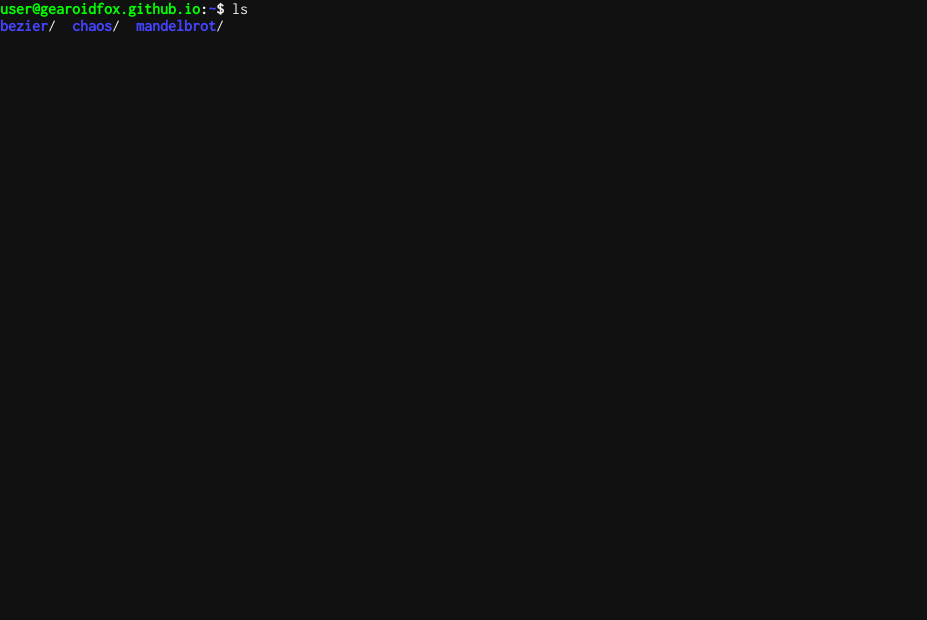
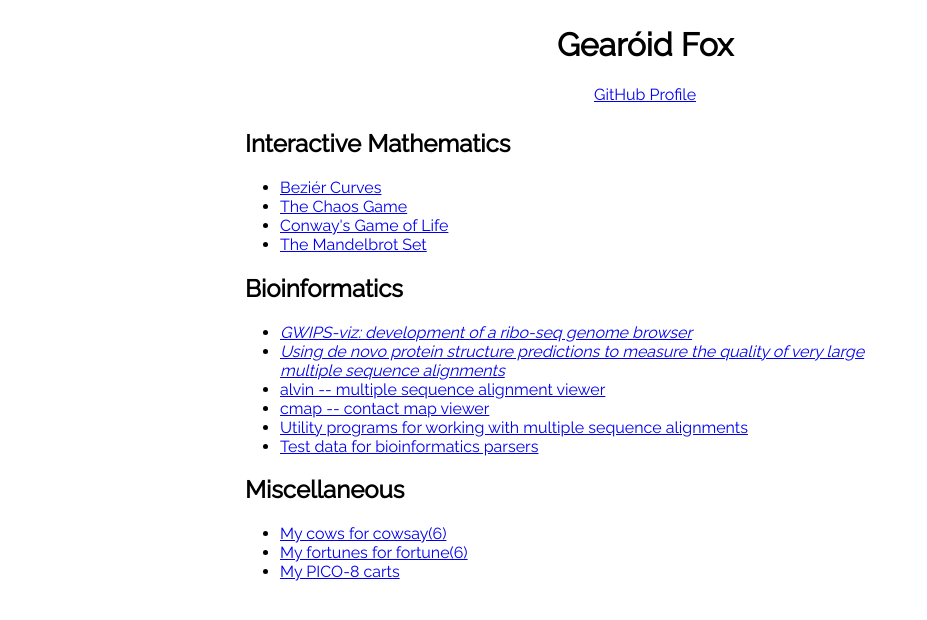
Before and after one commit to gearoidfox/gearoidfox.github.io, a plain HTML site: page index.html in a window 1280 px wide. Shown: the whole page, without its empty margins (0-927 px from the left). Drawn offline with Linux system fonts and the light colour scheme.

Commit message:
New design.

```diff
--- a/css/style.css
+++ b/css/style.css
@@ -1,51 +1,46 @@
 body {
-        background-color: #111111;
-        color: #eeeeee;
-        font-family: 'Inconsolata', monospace;
-        padding: 0;
-        margin: 0;
+        font-family: "Raleway", Sans-Serif;
+        border-style: solid;
+        border-color: black;
+        border-width: 0px;
+        padding: 0px;
+        margin: 0px;
+        background-color: #ffffff;
+        color: #000000;
 }
 
-
-p {
-        padding: 0;
-        margin: 0;
+div {
+        width: 100%;
 }
 
-span {
-        padding: 0 0 0 0;
-        margin: 0 0 0 0;
-        border: 0px;
+ul {
+        width: 100%;
+        list-style-type: disc;
 }
 
-span.host {
-        color: #00ff00;
-        font-weight: bold;
+@media screen and (min-width: 801px) {
+        div#content {
+                width: 800px;
+                margin: auto;
+        }
 }
 
-span.user {
-        color: #00ff00;
-        font-weight: bold;
+@media screen and (max-width: 800px) {
+        div#content {
+                width: 100%;
+        }
 }
 
-span.prompt {
-        font-weight: bold;
-}
-span.col {
-        font-weight: bold;
+div#top {
+        text-align: center;
+        padding: 5px
 }
 
-span.directory {
-        color: #4444ff;
-        font-weight: bold;
+h2 {
+        padding-left: 5px;
 }
 
-
-a {
-        color: #4444ff;
-        text-decoration: none;
-        font-weight: bold;
-}
-span.item {
+.list {
+        width: 600px;
 
 }
--- a/index.html
+++ b/index.html
@@ -1,21 +1,55 @@
 <!DOCTYPE html>
 <html>
-
         <head>
-                <title>user@gearoidfox.github.io: ~</title>
-                <link rel="stylesheet" type="text/css" href="css/style.css">
-                <link href="https://fonts.googleapis.com/css?family=Inconsolata" rel="stylesheet">
+                <meta charset="UTF-8">
+                <link href="https://fonts.googleapis.com/css?family=Raleway&display=swap" rel="stylesheet">
+                <link rel="stylesheet" href="css/style.css">
+                <title>Gearóid Fox</title>
         </head>
 
         <body>
-                <div>
-                        <p>
-                        <span class="user">user@</span><span class="host">gearoidfox.github.io</span><span class="col">:</span><span class="directory">~</span><span class="prompt">$</span>
-                        <span>ls<span>
-                        </p>
+                <div id="content">
+                        <div id="top">
+                                <h1>Gearóid Fox</h1>
+                                <a href="https://www.github.com/gearoidfox">GitHub Profile</a>
+                        </div>
 
-                        <p><span class="item"><a href="http://gearoidfox.github.io/bezier">bezier</a>/<span class="item">&nbsp;&nbsp;<a href="http://gearoidfox.github.io/chaos">chaos</a>/</span><span class="item">&nbsp;&nbsp;<a href="http://gearoidfox.github.io/mandelbrot">mandelbrot</a>/</span></p>
+                        <div id="maths" class="item">
+                                <div class="list">
+                                <h2>Interactive Mathematics</h2>
+                                <ul>
+                                        <li><a href="https://gearoidfox.github.io/bezier">Beziér Curves</a></li>
+                                        <li><a href="https://gearoidfox.github.io/chaos">The Chaos Game</a></li>
+                                        <li><a href="https://gearoidfox.github.io/life">Conway's Game of Life</a></li>
+                                        <li><a href="https://gearoidfox.github.io/mandelbrot">The Mandelbrot Set</a></li>
+                                </ul>
+                                </div>
+                        </div>
+
+                        <div id="science" class="item">
+                                <div class="list">
+                                <h2>Bioinformatics</h2>
+                                <ul>
+                                        <li><a href="https://academic.oup.com/nar/article/42/D1/D859/1043785"><i>GWIPS-viz: development of a ribo-seq genome browser</i></a></li>
+                                        <li><a href="https://academic.oup.com/bioinformatics/article/32/6/814/1743535"><i>Using de novo protein structure predictions to measure the quality of very large multiple sequence alignments</i></a></li>
+                                        <li><a href="https://www.github.com/gearoidfox/alvin">alvin -- multiple sequence alignment viewer</a></li>
+                                        <li><a href="https://www.github.com/gearoidfox/cmap">cmap -- contact map viewer</a></li>
+                                        <li><a href="https://www.github.com/gearoidfox/msa-utils">Utility programs for working with multiple sequence alignments</a></li>
+                                        <li><a href="https://www.github.com/gearoidfox/bio-test-data">Test data for bioinformatics parsers</a></li>
+                                </ul>
+                                </div>
+                        </div>
+
+                        <div id="misc" class="item">
+                                <div class="list">
+                                <h2>Miscellaneous</h2>
+                                <ul>
+                                        <li><a href="https://www.github.com/gearoidfox/cowsay">My cows for cowsay(6)</a></li>
+                                        <li><a href="https://www.github.com/gearoidfox/fortunes">My fortunes for fortune(6)</a></li>
+                                        <li><a href="https://www.lexaloffle.com/bbs/?uid=34278&mode=carts&sub=2#m">My PICO-8 carts</a></li>
+                                </ul>
+                                </div>
+                        </div>
                 </div>
         </body>
-
 </html>
```
